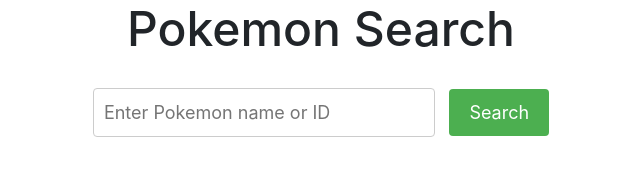
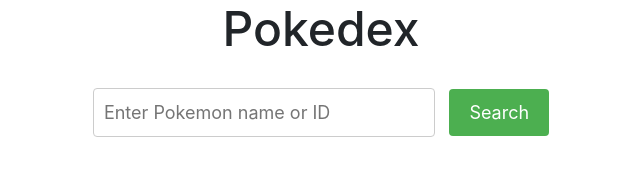
Before and after one commit to jmahanera/myfirstjs, a plain HTML site: page index.html in a window 1280 px wide. Shown: the whole page, without its empty margins (319-959 px from the left). Drawn offline with nearby package versions, Linux system fonts and the light colour scheme; no server answers.

Commit message:
Pokemon search text changed to pokedex

```diff
--- a/index.html
+++ b/index.html
@@ -14,12 +14,12 @@
     <!DOCTYPE html>
 <html>
 <head>
-	<title>Pokemon Search</title>
+	<title>Pokedex</title>
 	<link rel="stylesheet" type="text/css" href="style.css">
 </head>
 <body>
 	<div class="container">
-		<h1>Pokemon Search</h1>
+		<h1>Pokedex</h1>
 		<div class="form">
 			<input type="text" id="searchInput" placeholder="Enter Pokemon name or ID">
 			<button id="searchBtn" onclick="searchPokemon()">Search</button>
```
